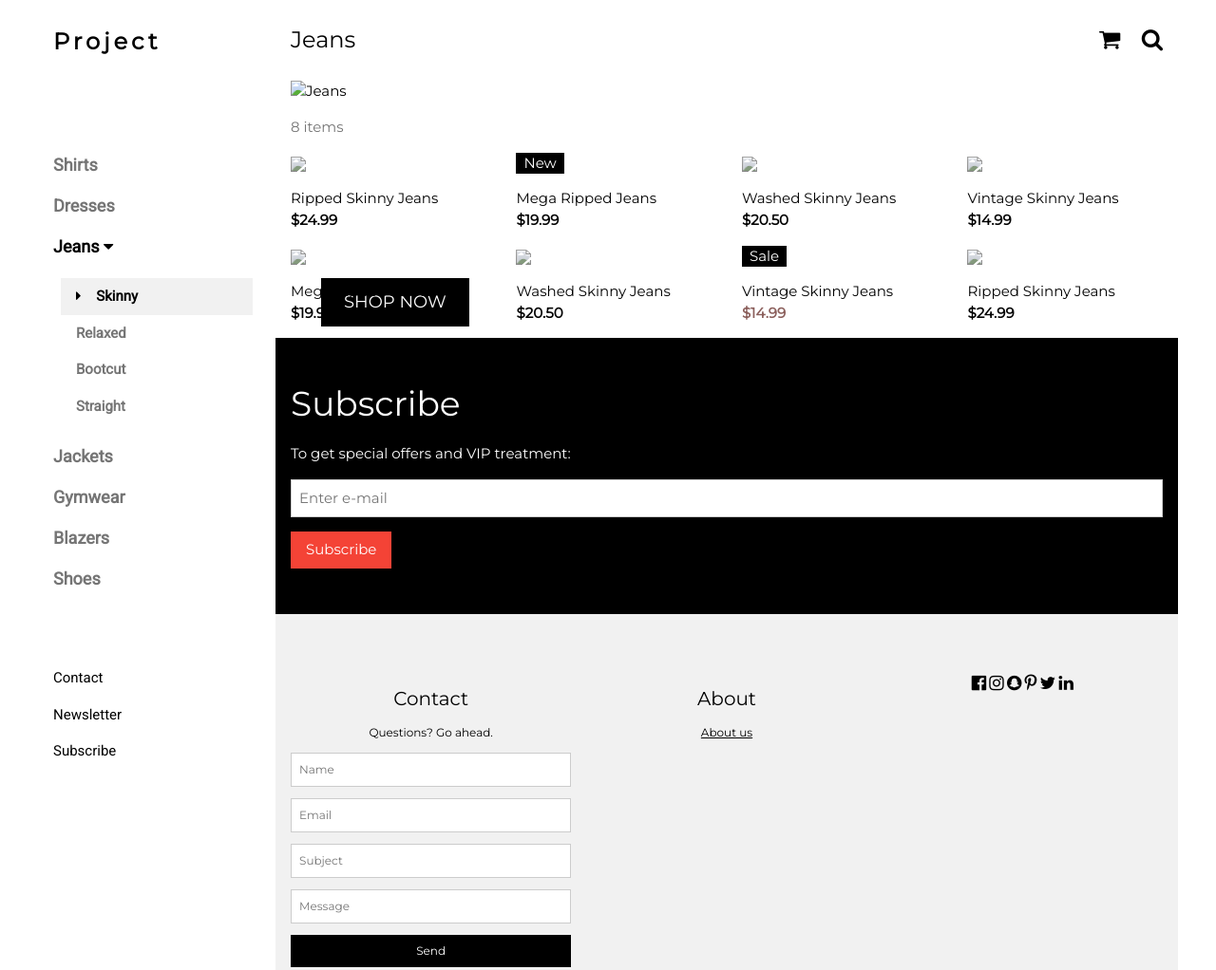
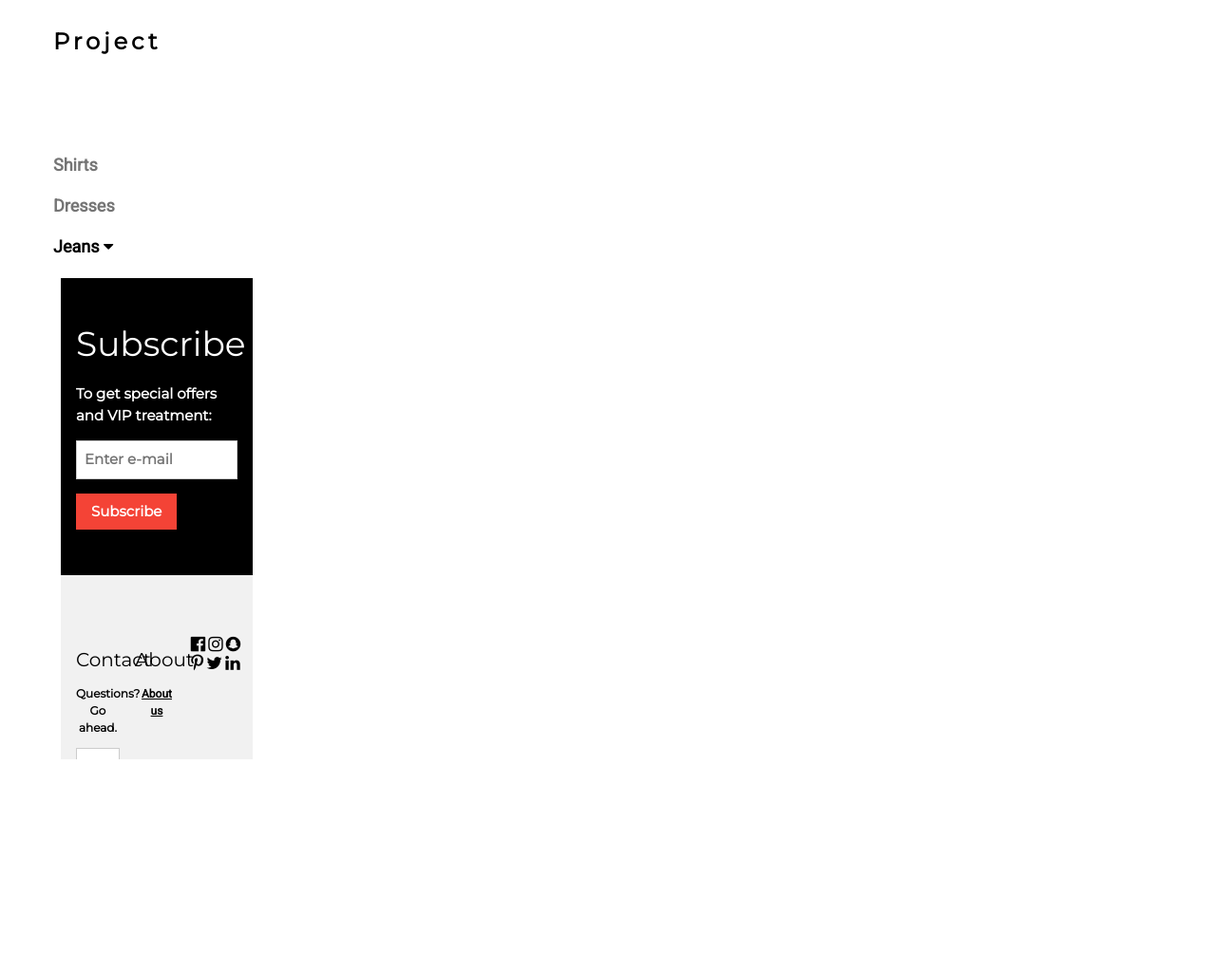
Before and after one commit to AtharvaSenBarai/W3schoolsMiniChess, a plain HTML site: page index.html in a window 1280 px wide. Shown: the top 1022 px of the page at 95% size. After the commit the page ends 800 px from the top, so only its background shows below. Drawn offline with nearby package versions, Linux system fonts and the light colour scheme.

Commit message:
Update index.html

```diff
--- a/index.html
+++ b/index.html
@@ -28,118 +28,7 @@ body,h1,h2,h3,h4,h5,h6,.w3-wide {font-family: "Montserrat", sans-serif;}
       Jeans <i class="fa fa-caret-down"></i>
     </a>
     <div id="demoAcc" class="w3-bar-block w3-hide w3-padding-large w3-medium">
-      <a href="#" class="w3-bar-item w3-button w3-light-grey"><i class="fa fa-caret-right w3-margin-right"></i>Skinny</a>
-      <a href="#" class="w3-bar-item w3-button">Relaxed</a>
-      <a href="#" class="w3-bar-item w3-button">Bootcut</a>
-      <a href="#" class="w3-bar-item w3-button">Straight</a>
-    </div>
-    <a href="#" class="w3-bar-item w3-button">Jackets</a>
-    <a href="#" class="w3-bar-item w3-button">Gymwear</a>
-    <a href="#" class="w3-bar-item w3-button">Blazers</a>
-    <a href="#" class="w3-bar-item w3-button">Shoes</a>
-  </div>
-  <a href="#footer" class="w3-bar-item w3-button w3-padding">Contact</a>
-  <a href="javascript:void(0)" class="w3-bar-item w3-button w3-padding" onclick="document.getElementById('newsletter').style.display='block'">Newsletter</a>
-  <a href="#footer"  class="w3-bar-item w3-button w3-padding">Subscribe</a>
-</nav>
 
-<!-- Top menu on small screens -->
-<header class="w3-bar w3-top w3-hide-large w3-black w3-xlarge">
-  <div class="w3-bar-item w3-padding-24 w3-wide">Project</div>
-  <a href="javascript:void(0)" class="w3-bar-item w3-button w3-padding-24 w3-right" onclick="w3_open()"><i class="fa fa-bars"></i></a>
-</header>
-
-<!-- Overlay effect when opening sidebar on small screens -->
-<div class="w3-overlay w3-hide-large" onclick="w3_close()" style="cursor:pointer" title="close side menu" id="myOverlay"></div>
-
-<!-- !PAGE CONTENT! -->
-<div class="w3-main" style="margin-left:250px">
-
-  <!-- Push down content on small screens -->
-  <div class="w3-hide-large" style="margin-top:83px"></div>
-
-  <!-- Top header -->
-  <header class="w3-container w3-xlarge">
-    <p class="w3-left">Jeans</p>
-    <p class="w3-right">
-      <i class="fa fa-shopping-cart w3-margin-right"></i>
-      <i class="fa fa-search"></i>
-    </p>
-  </header>
-
-  <!-- Image header -->
-  <div class="w3-display-container w3-container">
-    <img src="/w3images/jeans.jpg" alt="Jeans" style="width:100%">
-    <div class="w3-display-topleft w3-text-white" style="padding:24px 48px">
-      <h1 class="w3-jumbo w3-hide-small">New arrivals</h1>
-      <h1 class="w3-hide-large w3-hide-medium">New arrivals</h1>
-      <h1 class="w3-hide-small">COLLECTION 2016</h1>
-      <p><a href="#jeans" class="w3-button w3-black w3-padding-large w3-large">SHOP NOW</a></p>
-    </div>
-  </div>
-
-  <div class="w3-container w3-text-grey" id="jeans">
-    <p>8 items</p>
-  </div>
-
-  <!-- Product grid -->
-  <div class="w3-row w3-grayscale">
-    <div class="w3-col l3 s6">
-      <div class="w3-container">
-        <img src="/w3images/jeans1.jpg" style="width:100%">
-        <p>Ripped Skinny Jeans<br><b>$24.99</b></p>
-      </div>
-      <div class="w3-container">
-        <img src="/w3images/jeans2.jpg" style="width:100%">
-        <p>Mega Ripped Jeans<br><b>$19.99</b></p>
-      </div>
-    </div>
-
-    <div class="w3-col l3 s6">
-      <div class="w3-container">
-        <div class="w3-display-container">
-          <img src="/w3images/jeans2.jpg" style="width:100%">
-          <span class="w3-tag w3-display-topleft">New</span>
-          <div class="w3-display-middle w3-display-hover">
-            <button class="w3-button w3-black">Buy now <i class="fa fa-shopping-cart"></i></button>
-          </div>
-        </div>
-        <p>Mega Ripped Jeans<br><b>$19.99</b></p>
-      </div>
-      <div class="w3-container">
-        <img src="/w3images/jeans3.jpg" style="width:100%">
-        <p>Washed Skinny Jeans<br><b>$20.50</b></p>
-      </div>
-    </div>
-
-    <div class="w3-col l3 s6">
-      <div class="w3-container">
-        <img src="/w3images/jeans3.jpg" style="width:100%">
-        <p>Washed Skinny Jeans<br><b>$20.50</b></p>
-      </div>
-      <div class="w3-container">
-        <div class="w3-display-container">
-          <img src="/w3images/jeans4.jpg" style="width:100%">
-          <span class="w3-tag w3-display-topleft">Sale</span>
-          <div class="w3-display-middle w3-display-hover">
-            <button class="w3-button w3-black">Buy now <i class="fa fa-shopping-cart"></i></button>
-          </div>
-        </div>
-        <p>Vintage Skinny Jeans<br><b class="w3-text-red">$14.99</b></p>
-      </div>
-    </div>
-
-    <div class="w3-col l3 s6">
-      <div class="w3-container">
-        <img src="/w3images/jeans4.jpg" style="width:100%">
-        <p>Vintage Skinny Jeans<br><b>$14.99</b></p>
-      </div>
-      <div class="w3-container">
-        <img src="/w3images/jeans1.jpg" style="width:100%">
-        <p>Ripped Skinny Jeans<br><b>$24.99</b></p>
-      </div>
-    </div>
-  </div>
 
   <!-- Subscribe section -->
   <div class="w3-container w3-black w3-padding-32">
```
